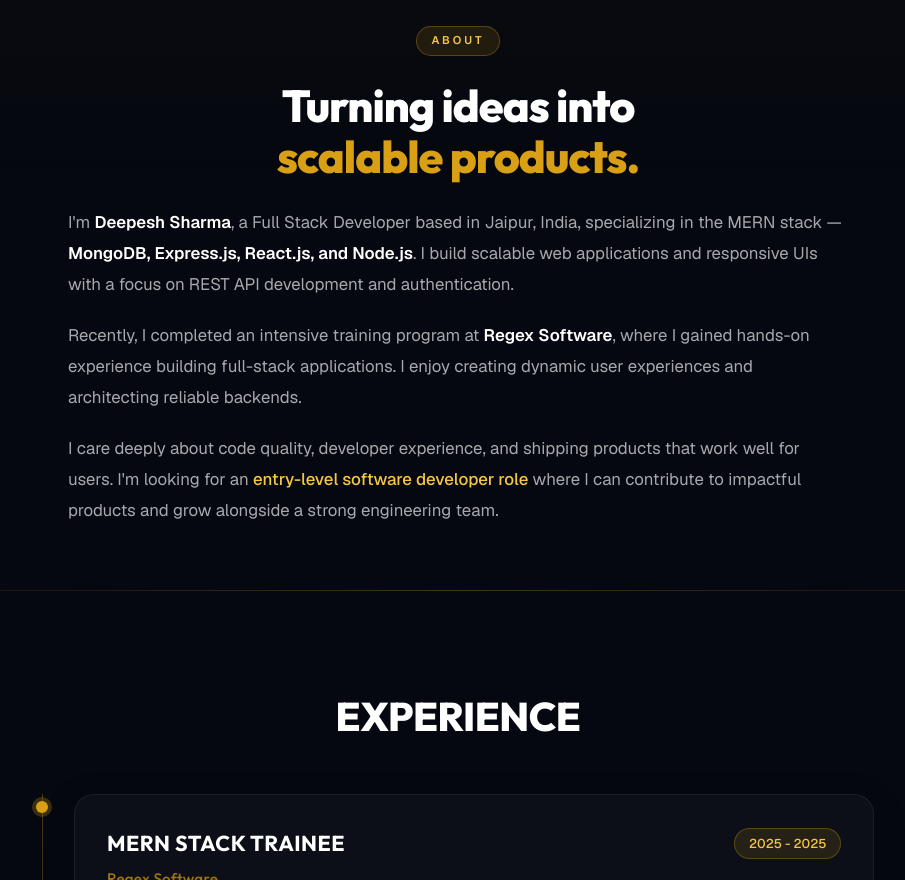
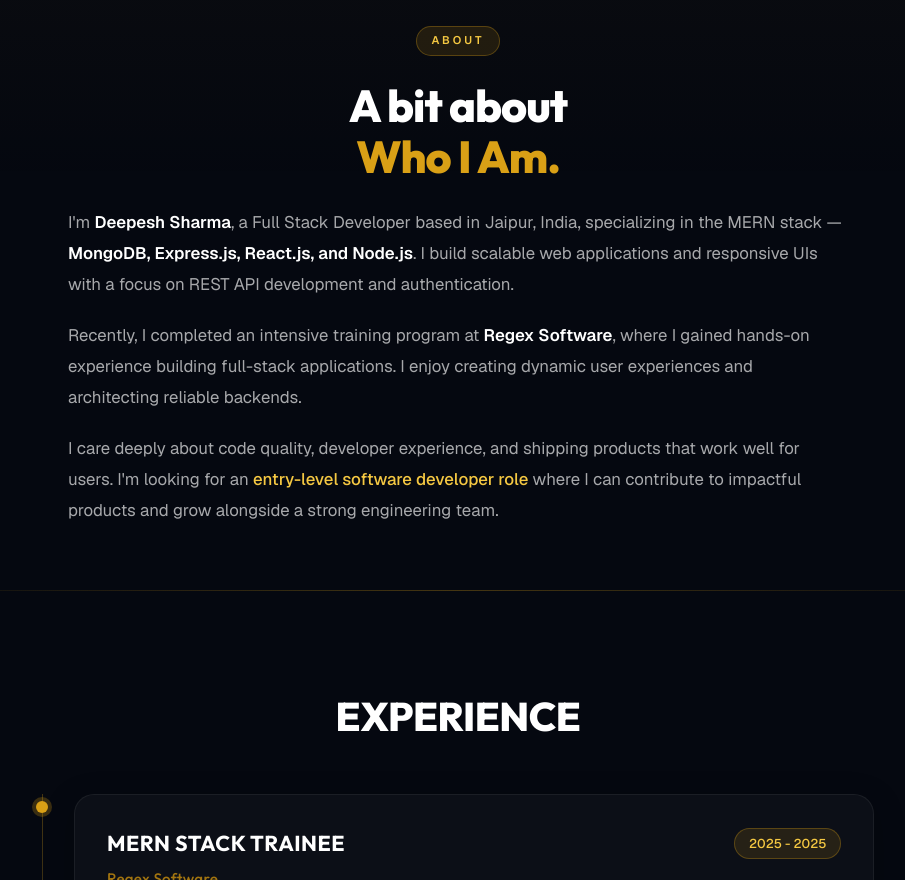
Before and after one commit to deepesh67/3d-portfolio, a React (Vite) app: page / in a window 1280 px wide. Shown: the part 880-1760 px from the top of the page, without its empty margins (182-1087 px from the left). Built offline with nearby package versions, Linux system fonts and the light colour scheme.

Commit message:
Update portfolio

```diff
--- a/src/components/About.tsx
+++ b/src/components/About.tsx
@@ -50,8 +50,8 @@ const About = () => {
       <div className="about-inner">
         <div className="about-label about-animate">About</div>
         <h2 className="about-heading about-animate">
-          Turning ideas into<br />
-          <span className="about-heading-accent">scalable products.</span>
+          A bit about <br />
+          <span className="about-heading-accent">Who I Am.</span>
         </h2>
         <div className="about-body">
           <p className="about-text about-animate">
```
